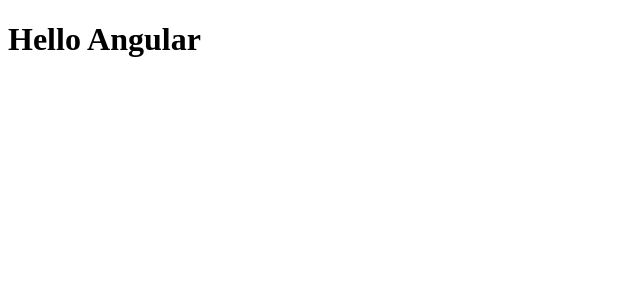
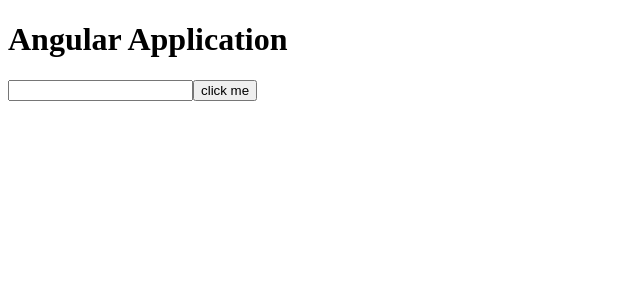
Before and after one commit to nirkaufman/kaltura-app, an Angular app: page / in a window 1280 px wide. Shown: the top 300 px of the page, without its empty margins (0-640 px from the left). Built offline with nearby package versions, Linux system fonts and the light colour scheme.

Commit message:
more code

```diff
--- a/src/app/app.component.ts
+++ b/src/app/app.component.ts
@@ -1,9 +1,27 @@
 import {Component} from '@angular/core';
 
 @Component({
-  selector   : 'app-root',
-  template   : '<h1>Hello Angular</h1>',
+  selector: 'app-root',
+  template: `
+    <h1>{{ title }}</h1>
+    <input [type]="kind" #inputBox>
+    <button (click)="changeTitle(inputBox.value)">click me</button>
+  `,
 })
 export class AppComponent {
 
+  public title: string;
+  public kind = 'text';
+
+  constructor() {
+    this.title = 'Angular Application';
+  }
+
+  changeTitle(value) {
+    this.title = value;
+  }
+
+  getFormattedTitle() {
+    return this.title.toUpperCase();
+  }
 }
```
